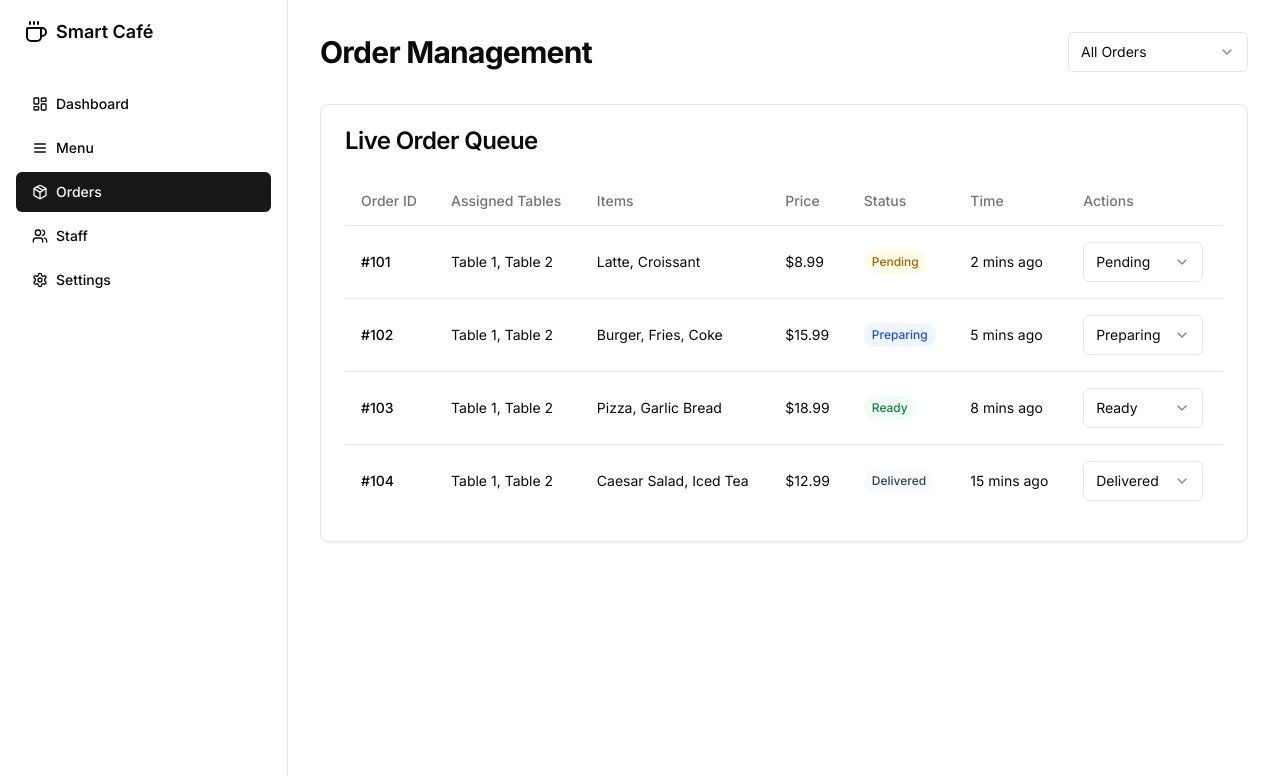
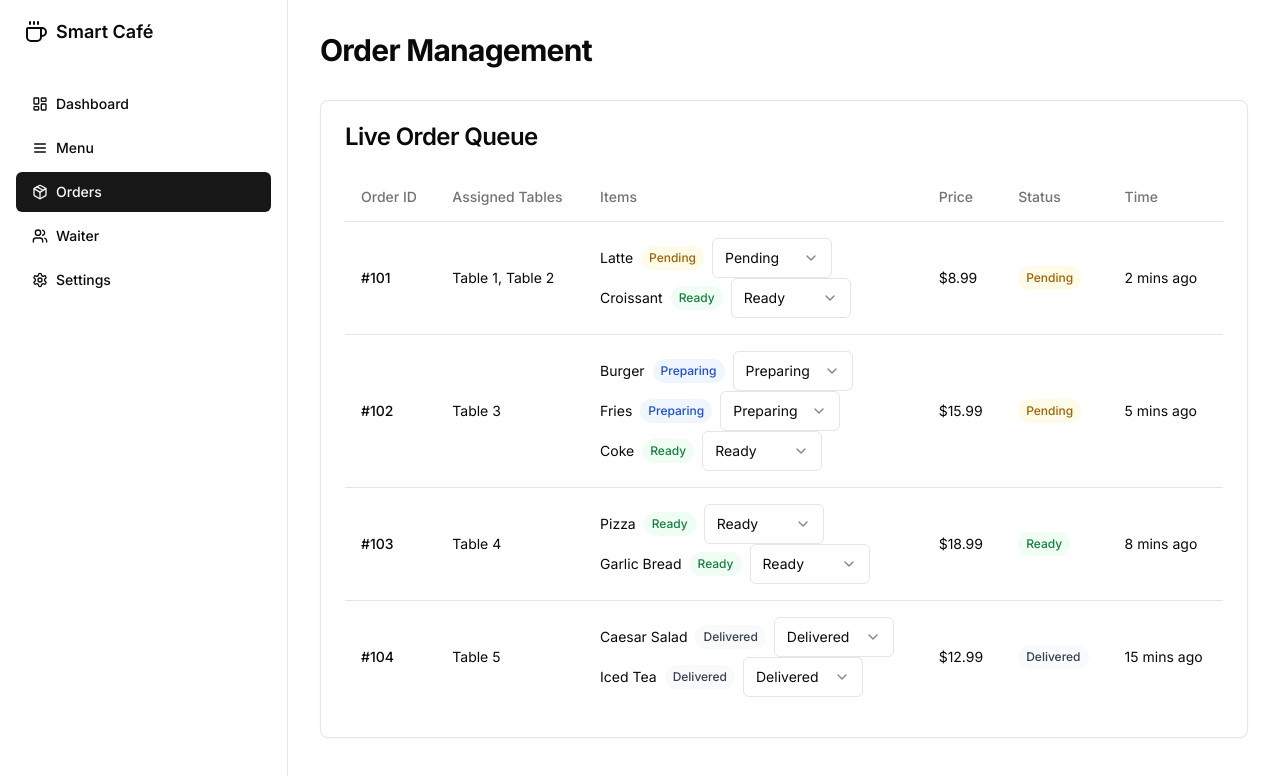
Before and after one commit to raviraj-441/Hackx3.0_Reverse_CowBoys, a Next.js app in the folder frontend/: page /dashboard/orders in a window 1280 px wide. Shown: the top 776 px of the page. Built offline with nearby package versions, Linux system fonts and the light colour scheme.

Commit message:
done with waiter and order queue part

```diff
--- a/frontend/app/dashboard/layout.tsx
+++ b/frontend/app/dashboard/layout.tsx
@@ -16,7 +16,7 @@ const navigation = [
   { name: "Dashboard", href: "/dashboard", icon: LayoutDashboard },
   { name: "Menu", href: "/dashboard/menu", icon: Menu },
   { name: "Orders", href: "/dashboard/orders", icon: Package },
-  { name: "Staff", href: "/dashboard/staff", icon: Users },
+  { name: "Waiter", href: "/dashboard/staff", icon: Users },
   { name: "Settings", href: "/dashboard/settings", icon: Settings },
 ];
 
--- a/frontend/app/dashboard/menu/page.tsx
+++ b/frontend/app/dashboard/menu/page.tsx
@@ -47,7 +47,7 @@
     // Fetch menu items from API
     const fetchMenuItems = async () => {
       try {
-        const response = await axios.get(`${BASE_URL}/api/menu-for-admin`);
+        const response = await axios.get(`${BASE_URL}/api/menu`);
         console.log("Fetched Data:", response.data); // ✅ Check if data is coming correctly
 
         const formattedData = response.data.map((item: any[]) => ({
--- a/frontend/app/dashboard/orders/page.tsx
+++ b/frontend/app/dashboard/orders/page.tsx
@@ -23,33 +23,42 @@ const initialOrders = [
   {
     id: "#101",
     Assigned_tables: "Table 1, Table 2",
-    items: ["Latte", "Croissant"],
+    items: [
+      { name: "Latte", status: "Pending" },
+      { name: "Croissant", status: "Ready" },
+    ],
     price: 8.99,
-    status: "Pending",
     time: "2 mins ago",
   },
   {
     id: "#102",
-    Assigned_tables: "Table 1, Table 2",
-    items: ["Burger", "Fries", "Coke"],
+    Assigned_tables: "Table 3",
+    items: [
+      { name: "Burger", status: "Preparing" },
+      { name: "Fries", status: "Preparing" },
+      { name: "Coke", status: "Ready" },
+    ],
     price: 15.99,
-    status: "Preparing",
     time: "5 mins ago",
   },
   {
     id: "#103",
-    Assigned_tables: "Table 1, Table 2",
-    items: ["Pizza", "Garlic Bread"],
+    Assigned_tables: "Table 4",
+    items: [
+      { name: "Pizza", status: "Ready" },
+      { name: "Garlic Bread", status: "Ready" },
+    ],
     price: 18.99,
-    status: "Ready",
     time: "8 mins ago",
   },
   {
     id: "#104",
-    Assigned_tables: "Table 1, Table 2",
-    items: ["Caesar Salad", "Iced Tea"],
+    Assigned_tables: "Table 5",
+    items: [
+      { name: "Caesar Salad", status: "Delivered" },
+      { name: "Iced Tea", status: "Delivered" },
+    ],
     price: 12.99,
-    status: "Delivered",
     time: "15 mins ago",
   },
 ];
@@ -63,14 +72,26 @@ const statusColors = {
 
 export default function OrdersPage() {
   const [orders, setOrders] = useState(initialOrders);
-  const [selectedStatus, setSelectedStatus] = useState({});
 
-  const handleUpdateStatus = (orderId, newStatus) => {
+  const handleUpdateItemStatus = (orderId, itemName, newStatus) => {
     setOrders((prevOrders) =>
       prevOrders.map((order) =>
-        order.id === orderId ? { ...order, status: newStatus } : order
+        order.id === orderId
+          ? {
+              ...order,
+              items: order.items.map((item) =>
+                item.name === itemName ? { ...item, status: newStatus } : item
+              ),
+            }
+          : order
       )
     );
+  };
+
+  // Function to determine overall order status
+  const getOrderStatus = (items) => {
+    const uniqueStatuses = [...new Set(items.map((item) => item.status))];
+    return uniqueStatuses.length === 1 ? uniqueStatuses[0] : "Pending";
   };
 
   return (
@@ -78,18 +99,6 @@ export default function OrdersPage() {
       {/* Header */}
       <div className="flex items-center justify-between">
         <h2 className="text-3xl font-bold tracking-tight">Order Management</h2>
-        <Select defaultValue="all">
-          <SelectTrigger className="w-[180px]">
-            <SelectValue placeholder="Filter by status" />
-          </SelectTrigger>
-          <SelectContent>
-            <SelectItem value="all">All Orders</SelectItem>
-            <SelectItem value="pending">Pending</SelectItem>
-            <SelectItem value="preparing">Preparing</SelectItem>
-            <SelectItem value="ready">Ready</SelectItem>
-            <SelectItem value="delivered">Delivered</SelectItem>
-          </SelectContent>
-        </Select>
       </div>
 
       {/* Order Queue */}
@@ -107,30 +116,32 @@ export default function OrdersPage() {
                 <TableHead>Price</TableHead>
                 <TableHead>Status</TableHead>
                 <TableHead>Time</TableHead>
-                <TableHead>Actions</TableHead>
               </TableRow>
             </TableHeader>
             <TableBody>
-              {orders.map((order) => (
+              {orders.map((order) => {
+                const orderStatus = getOrderStatus(order.items);
+                return (
                   <TableRow key={order.id}>
                     <TableCell className="font-medium">{order.id}</TableCell>
                     <TableCell>{order.Assigned_tables}</TableCell>
-                  <TableCell>{order.items.join(", ")}</TableCell>
-                  <TableCell>${order.price}</TableCell>
                     <TableCell>
+                      <ul>
+                        {order.items.map((item) => (
+                          <li key={item.name} className="flex items-center gap-2">
+                            {item.name}
                             <span
                               className={`inline-flex items-center rounded-full px-2 py-1 text-xs font-medium ${
-                        statusColors[order.status]
+                                statusColors[item.status]
                               }`}
                             >
-                      {order.status}
+                              {item.status}
                             </span>
-                  </TableCell>
-                  <TableCell>{order.time}</TableCell>
-                  <TableCell className="text-right">
                             <Select
-                      onValueChange={(value) => handleUpdateStatus(order.id, value)}
-                      defaultValue={order.status}
+                              onValueChange={(value) =>
+                                handleUpdateItemStatus(order.id, item.name, value)
+                              }
+                              defaultValue={item.status}
                             >
                               <SelectTrigger className="w-[120px]">
                                 <SelectValue placeholder="Update" />
@@ -142,9 +153,24 @@ export default function OrdersPage() {
                                 <SelectItem value="Delivered">Delivered</SelectItem>
                               </SelectContent>
                             </Select>
+                          </li>
+                        ))}
+                      </ul>
                     </TableCell>
+                    <TableCell>${order.price}</TableCell>
+                    <TableCell>
+                      <span
+                        className={`inline-flex items-center rounded-full px-2 py-1 text-xs font-medium ${
+                          statusColors[orderStatus]
+                        }`}
+                      >
+                        {orderStatus}
+                      </span>
+                    </TableCell>
+                    <TableCell>{order.time}</TableCell>
                   </TableRow>
-              ))}
+                );
+              })}
             </TableBody>
           </Table>
         </CardContent>
--- a/frontend/app/dashboard/staff/page.tsx
+++ b/frontend/app/dashboard/staff/page.tsx
@@ -1,165 +1,45 @@
 "use client";
 
-import { Button } from "@/components/ui/button";
+import { useEffect, useState } from "react";
 import { Card, CardContent, CardHeader, CardTitle } from "@/components/ui/card";
-import {
-  Select,
-  SelectContent,
-  SelectItem,
-  SelectTrigger,
-  SelectValue,
-} from "@/components/ui/select";
-import {
-  Table,
-  TableBody,
-  TableCell,
-  TableHead,
-  TableHeader,
-  TableRow,
-} from "@/components/ui/table";
-import { Plus, Star } from "lucide-react";
-
-const staff = [
-  {
-    id: 1,
-    name: "John Smith",
-    role: "Waiter",
-    shift: "Morning",
-    tables: ["Table 1", "Table 2", "Table 3"],
-    rating: 4.8,
-    status: "Active",
-  },
-  {
-    id: 2,
-    name: "Lisa Johnson",
-    role: "Waiter",
-    shift: "Evening",
-    tables: ["Table 4", "Table 5", "Table 6"],
-    rating: 4.9,
-    status: "Active",
-  },
-  {
-    id: 3,
-    name: "Mike Wilson",
-    role: "Waiter",
-    shift: "Afternoon",
-    tables: ["Table 7", "Table 8"],
-    rating: 4.7,
-    status: "Break",
-  },
-  {
-    id: 4,
-    name: "Sarah Davis",
-    role: "Waiter",
-    shift: "Morning",
-    tables: ["Table 9", "Table 10"],
-    rating: 4.8,
-    status: "Active",
-  },
-];
-
-const shifts = [
-  {
-    name: "Morning",
-    time: "6:00 AM - 2:00 PM",
-    staff: 4,
-  },
-  {
-    name: "Afternoon",
-    time: "2:00 PM - 10:00 PM",
-    staff: 3,
-  },
-  {
-    name: "Evening",
-    time: "4:00 PM - 12:00 AM",
-    staff: 4,
-  },
-];
+import { Table, TableBody, TableCell, TableHead, TableHeader, TableRow } from "@/components/ui/table";
 
 export default function StaffPage() {
+  const [waiters, setWaiters] = useState([]);
+
+  useEffect(() => {
+    async function fetchData() {
+      try {
+        const response = await fetch("http://127.0.0.1:8000/api/get_allocations");
+        const data = await response.json();
+        setWaiters(data);
+      } catch (error) {
+        console.error("Error fetching waiters data:", error);
+      }
+    }
+    fetchData();
+  }, []);
+
   return (
     <div className="space-y-8">
-      {/* Header */}
-      <div className="flex items-center justify-between">
-        <h2 className="text-3xl font-bold tracking-tight">Staff Management</h2>
-        <Button>
-          <Plus className="mr-2 h-4 w-4" /> Add Staff
-        </Button>
-      </div>
-
-      {/* Shift Overview */}
-      <div className="grid gap-4 md:grid-cols-3">
-        {shifts.map((shift) => (
-          <Card key={shift.name}>
-            <CardHeader>
-              <CardTitle className="text-sm font-medium">{shift.name}</CardTitle>
-            </CardHeader>
-            <CardContent>
-              <div className="text-2xl font-bold">{shift.staff} Staff</div>
-              <p className="text-xs text-muted-foreground">{shift.time}</p>
-            </CardContent>
-          </Card>
-        ))}
-      </div>
-
-      {/* Staff List */}
+      <h2 className="text-3xl font-bold tracking-tight">Waiters Overview</h2>
       <Card>
-        <CardHeader className="flex flex-row items-center justify-between space-y-0">
-          <CardTitle>Staff Overview</CardTitle>
-          <Select defaultValue="all">
-            <SelectTrigger className="w-[180px]">
-              <SelectValue placeholder="Filter by shift" />
-            </SelectTrigger>
-            <SelectContent>
-              <SelectItem value="all">All Shifts</SelectItem>
-              <SelectItem value="morning">Morning</SelectItem>
-              <SelectItem value="afternoon">Afternoon</SelectItem>
-              <SelectItem value="evening">Evening</SelectItem>
-            </SelectContent>
-          </Select>
+        <CardHeader>
+          <CardTitle>Waiters</CardTitle>
         </CardHeader>
         <CardContent>
           <Table>
             <TableHeader>
               <TableRow>
                 <TableHead>Name</TableHead>
-                <TableHead>Role</TableHead>
-                <TableHead>Shift</TableHead>
                 <TableHead>Assigned Tables</TableHead>
-                <TableHead>Rating</TableHead>
-                <TableHead>Status</TableHead>
-                <TableHead className="text-right">Actions</TableHead>
               </TableRow>
             </TableHeader>
             <TableBody>
-              {staff.map((member) => (
-                <TableRow key={member.id}>
-                  <TableCell className="font-medium">{member.name}</TableCell>
-                  <TableCell>{member.role}</TableCell>
-                  <TableCell>{member.shift}</TableCell>
-                  <TableCell>{member.tables.join(", ")}</TableCell>
-                  <TableCell>
-                    <span className="flex items-center">
-                      {member.rating}{" "}
-                      <Star className="ml-1 h-4 w-4 fill-primary text-primary" />
-                    </span>
-                  </TableCell>
-                  <TableCell>
-                    <span
-                      className={`inline-flex items-center rounded-full px-2 py-1 text-xs font-medium ${
-                        member.status === "Active"
-                          ? "bg-green-50 text-green-700 dark:bg-green-900/20 dark:text-green-400"
-                          : "bg-yellow-50 text-yellow-700 dark:bg-yellow-900/20 dark:text-yellow-400"
-                      }`}
-                    >
-                      {member.status}
-                    </span>
-                  </TableCell>
-                  <TableCell className="text-right">
-                    <Button variant="outline" size="sm">
-                      Edit
-                    </Button>
-                  </TableCell>
+              {waiters.map((waiter) => (
+                <TableRow key={waiter.id}>
+                  <TableCell className="font-medium">{waiter.waiter_name}</TableCell>
+                  <TableCell>{waiter.table_no.tables.join(", ")}</TableCell>
                 </TableRow>
               ))}
             </TableBody>
```
Lines whose indentation alone changed are shown as unchanged.
